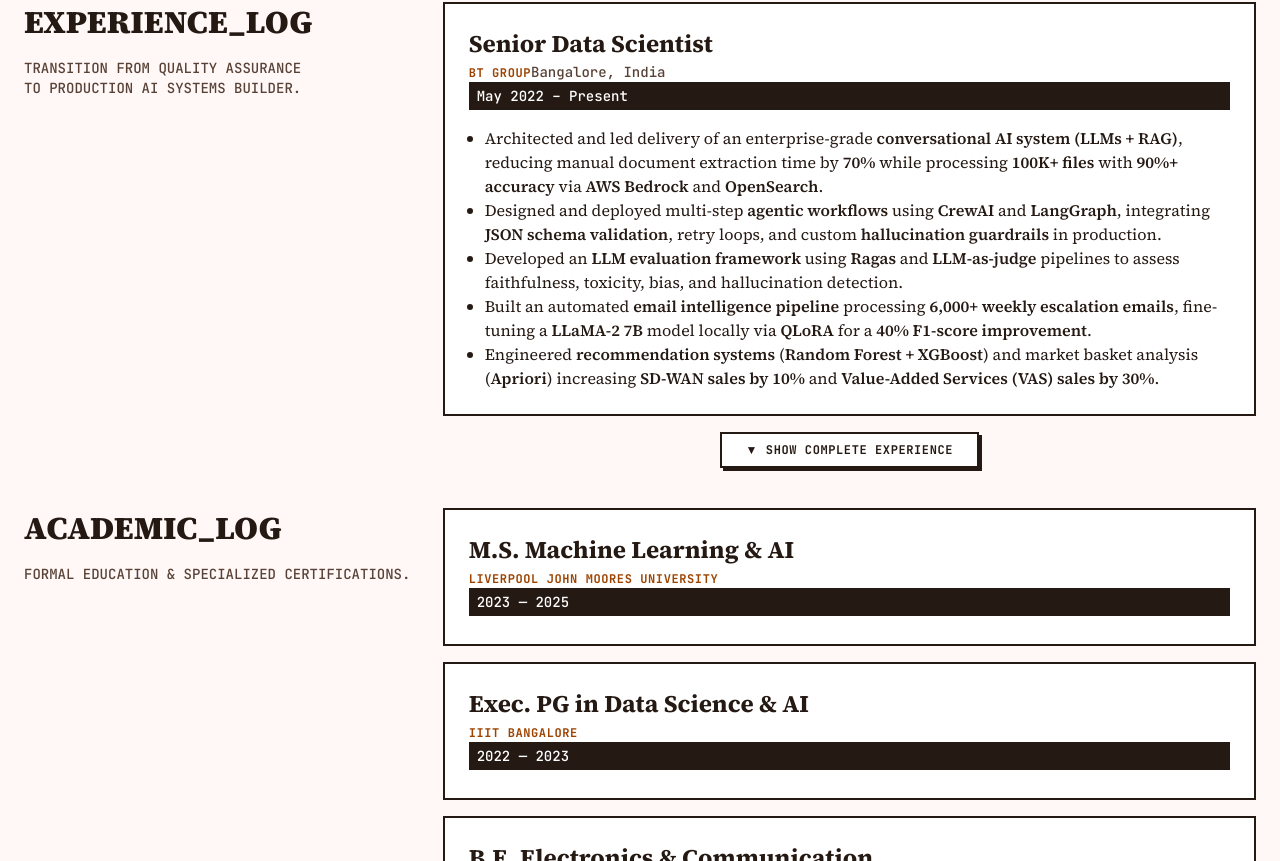
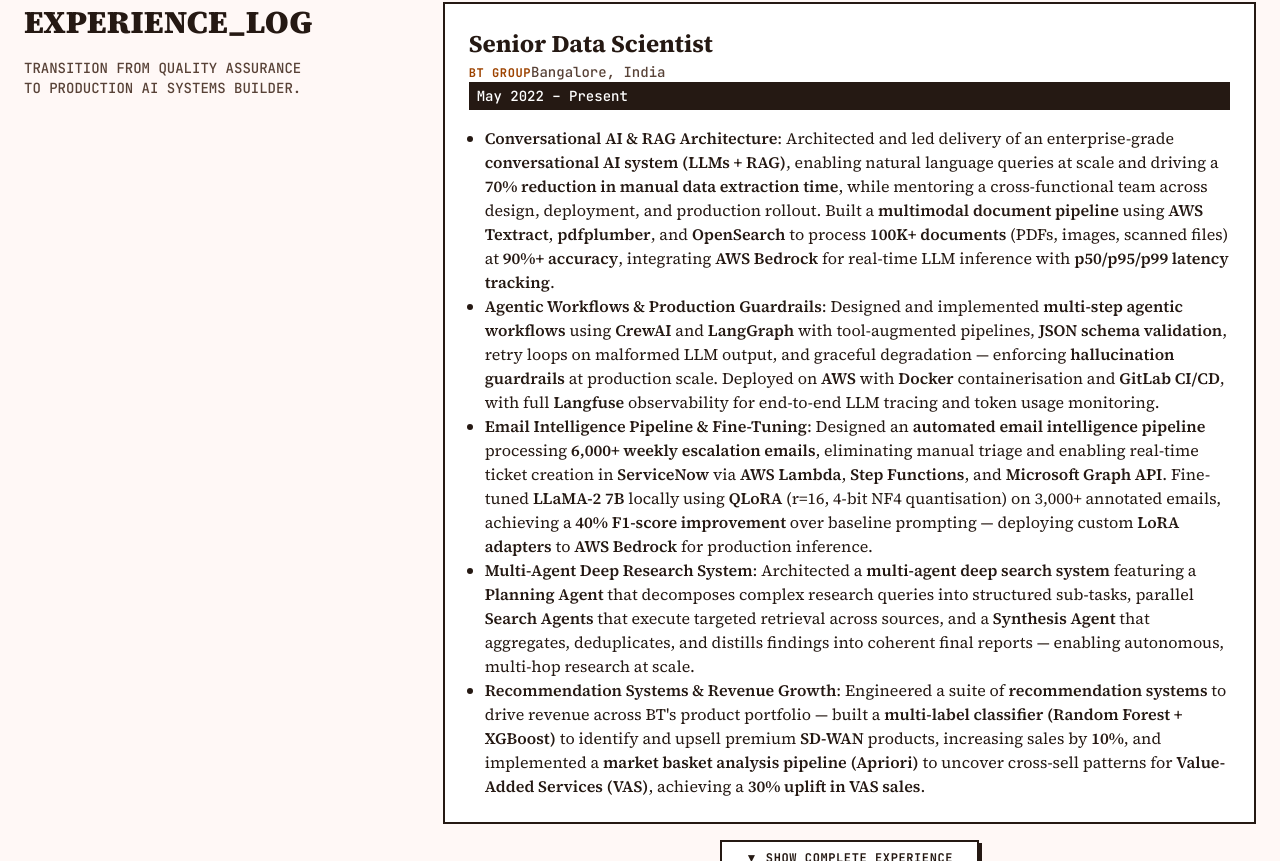
Before and after one commit to hargurjeet/portfolio-website-stitch, a Next.js app: page / in a window 1280 px wide. Shown: the part 1939-2800 px from the top of the page. Built offline with nearby package versions, Linux system fonts and the light colour scheme.

Commit message:
feat: expand BT Group experience into 5 AI capability clusters

```diff
--- a/src/app/page.tsx
+++ b/src/app/page.tsx
@@ -145,11 +145,11 @@
     location: "Bangalore, India",
     period: "May 2022 – Present",
     bullets: [
-      "Architected and led delivery of an enterprise-grade **conversational AI system (LLMs + RAG)**, reducing manual document extraction time by **70%** while processing **100K+ files** with **90%+ accuracy** via **AWS Bedrock** and **OpenSearch**.",
-      "Designed and deployed multi-step **agentic workflows** using **CrewAI** and **LangGraph**, integrating **JSON schema validation**, retry loops, and custom **hallucination guardrails** in production.",
-      "Developed an **LLM evaluation framework** using **Ragas** and **LLM-as-judge** pipelines to assess faithfulness, toxicity, bias, and hallucination detection.",
-      "Built an automated **email intelligence pipeline** processing **6,000+ weekly escalation emails**, fine-tuning a **LLaMA-2 7B** model locally via **QLoRA** for a **40% F1-score improvement**.",
-      "Engineered **recommendation systems** (**Random Forest + XGBoost**) and market basket analysis (**Apriori**) increasing **SD-WAN sales by 10%** and **Value-Added Services (VAS) sales by 30%**."
+      "**Conversational AI & RAG Architecture**: Architected and led delivery of an enterprise-grade **conversational AI system (LLMs + RAG)**, enabling natural language queries at scale and driving a **70% reduction in manual data extraction time**, while mentoring a cross-functional team across design, deployment, and production rollout. Built a **multimodal document pipeline** using **AWS Textract**, **pdfplumber**, and **OpenSearch** to process **100K+ documents** (PDFs, images, scanned files) at **90%+ accuracy**, integrating **AWS Bedrock** for real-time LLM inference with **p50/p95/p99 latency tracking**.",
+      "**Agentic Workflows & Production Guardrails**: Designed and implemented **multi-step agentic workflows** using **CrewAI** and **LangGraph** with tool-augmented pipelines, **JSON schema validation**, retry loops on malformed LLM output, and graceful degradation — enforcing **hallucination guardrails** at production scale. Deployed on **AWS** with **Docker** containerisation and **GitLab CI/CD**, with full **Langfuse** observability for end-to-end LLM tracing and token usage monitoring.",
+      "**Email Intelligence Pipeline & Fine-Tuning**: Designed an **automated email intelligence pipeline** processing **6,000+ weekly escalation emails**, eliminating manual triage and enabling real-time ticket creation in **ServiceNow** via **AWS Lambda**, **Step Functions**, and **Microsoft Graph API**. Fine-tuned **LLaMA-2 7B** locally using **QLoRA** (r=16, 4-bit NF4 quantisation) on 3,000+ annotated emails, achieving a **40% F1-score improvement** over baseline prompting — deploying custom **LoRA adapters** to **AWS Bedrock** for production inference.",
+      "**Multi-Agent Deep Research System**: Architected a **multi-agent deep search system** featuring a **Planning Agent** that decomposes complex research queries into structured sub-tasks, parallel **Search Agents** that execute targeted retrieval across sources, and a **Synthesis Agent** that aggregates, deduplicates, and distills findings into coherent final reports — enabling autonomous, multi-hop research at scale.",
+      "**Recommendation Systems & Revenue Growth**: Engineered a suite of **recommendation systems** to drive revenue across BT's product portfolio — built a **multi-label classifier (Random Forest + XGBoost)** to identify and upsell premium **SD-WAN** products, increasing sales by **10%**, and implemented a **market basket analysis pipeline (Apriori)** to uncover cross-sell patterns for **Value-Added Services (VAS)**, achieving a **30% uplift in VAS sales**."
     ]
   },
   {
```
